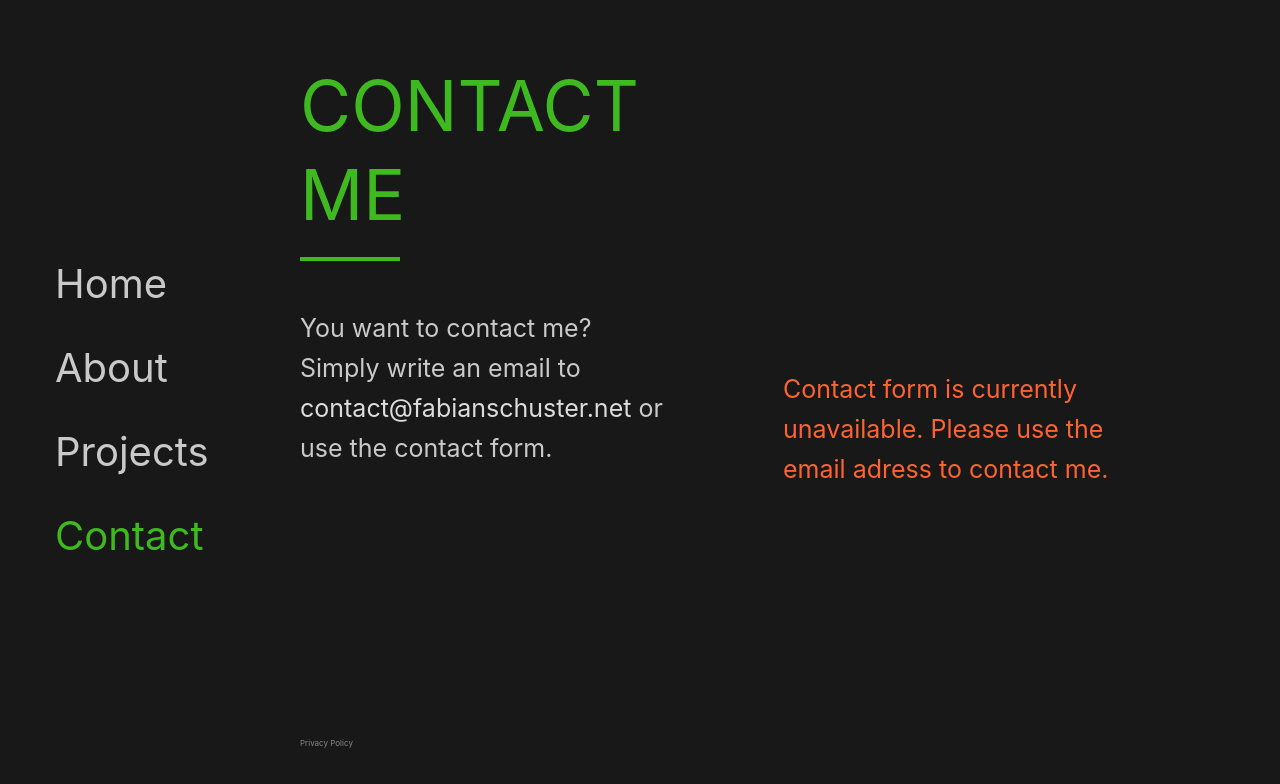
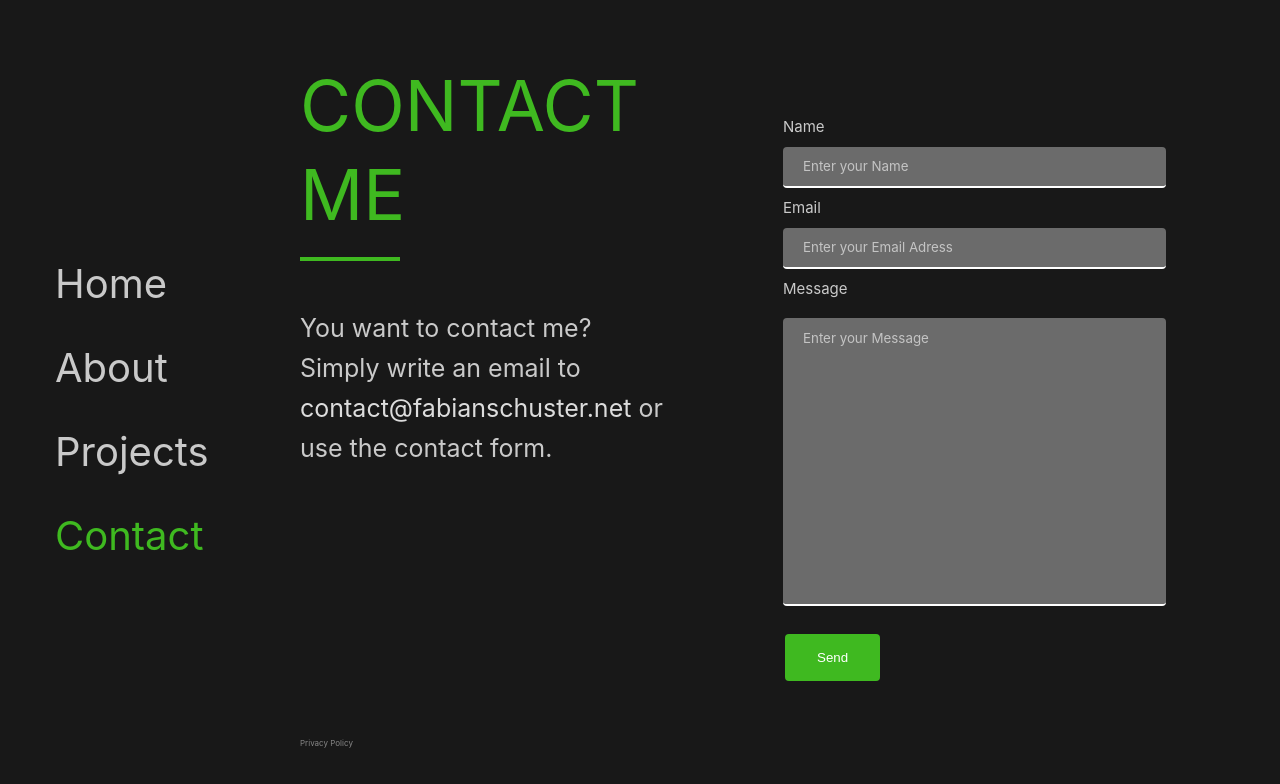
Before and after one commit to Schrankian/personalWebsiteVue, a Vue app: page /contact in a window 1280 px wide. Shown: the top 784 px of the page. Built offline with nearby package versions, Linux system fonts and the light colour scheme.

Commit message:
Revert "disabled contact form"
This reverts commit 1ea2fe54de9d4b6011a8094b343f76a954e6e3e8.

```diff
--- a/src/views/ContactView.vue
+++ b/src/views/ContactView.vue
@@ -16,8 +16,7 @@ import { RouterLink, RouterView } from 'vue-router'
       <RouterLink class="app-contact" to="/privacy-policy">Privacy Policy</RouterLink>
     </div>
     <div class="contact-body-item right">
-      <!--<ContactformVue />-->
-      <p style="color: rgb(255,100,50);">Contact form is currently unavailable. Please use the email adress to contact me.</p>
+      <ContactformVue />
     </div>
   </div>
 
```
